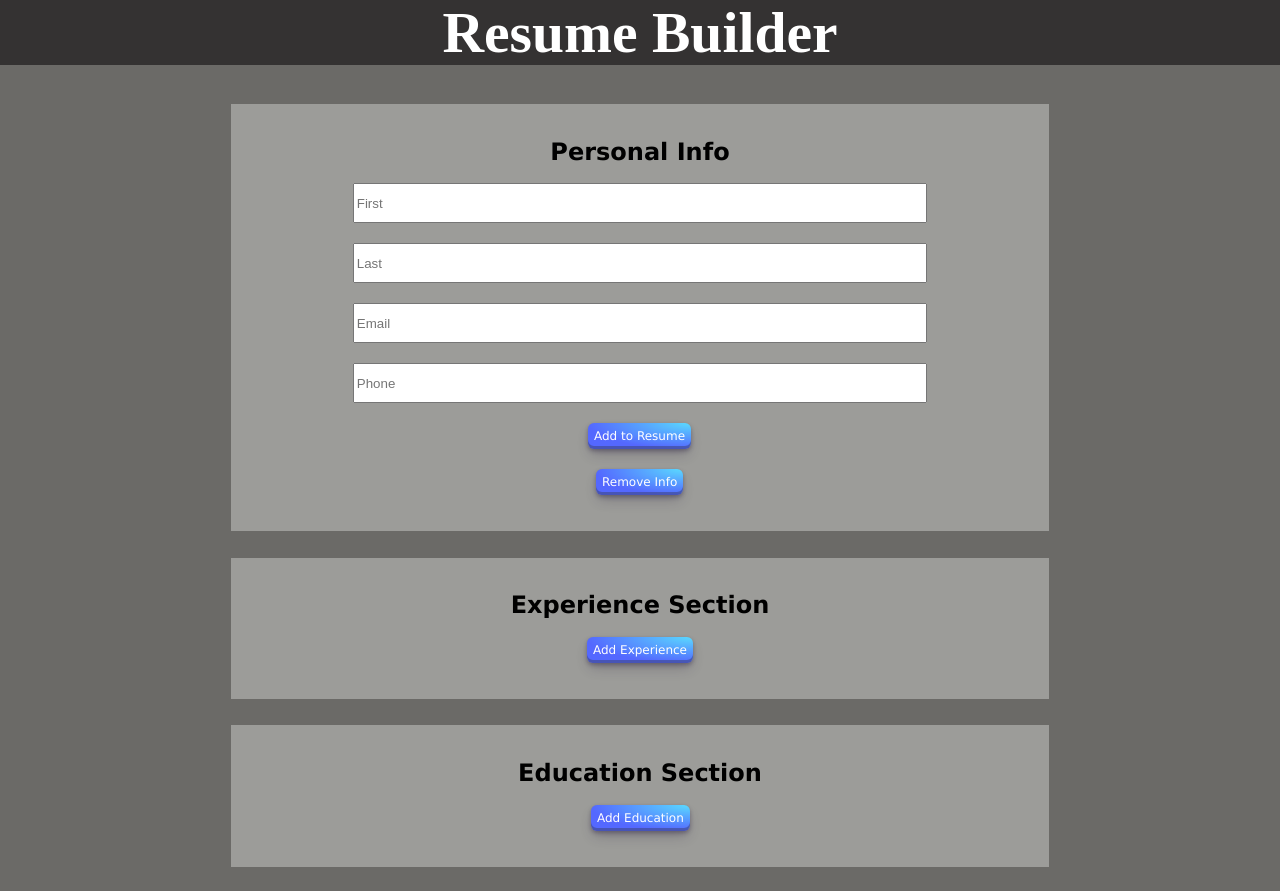
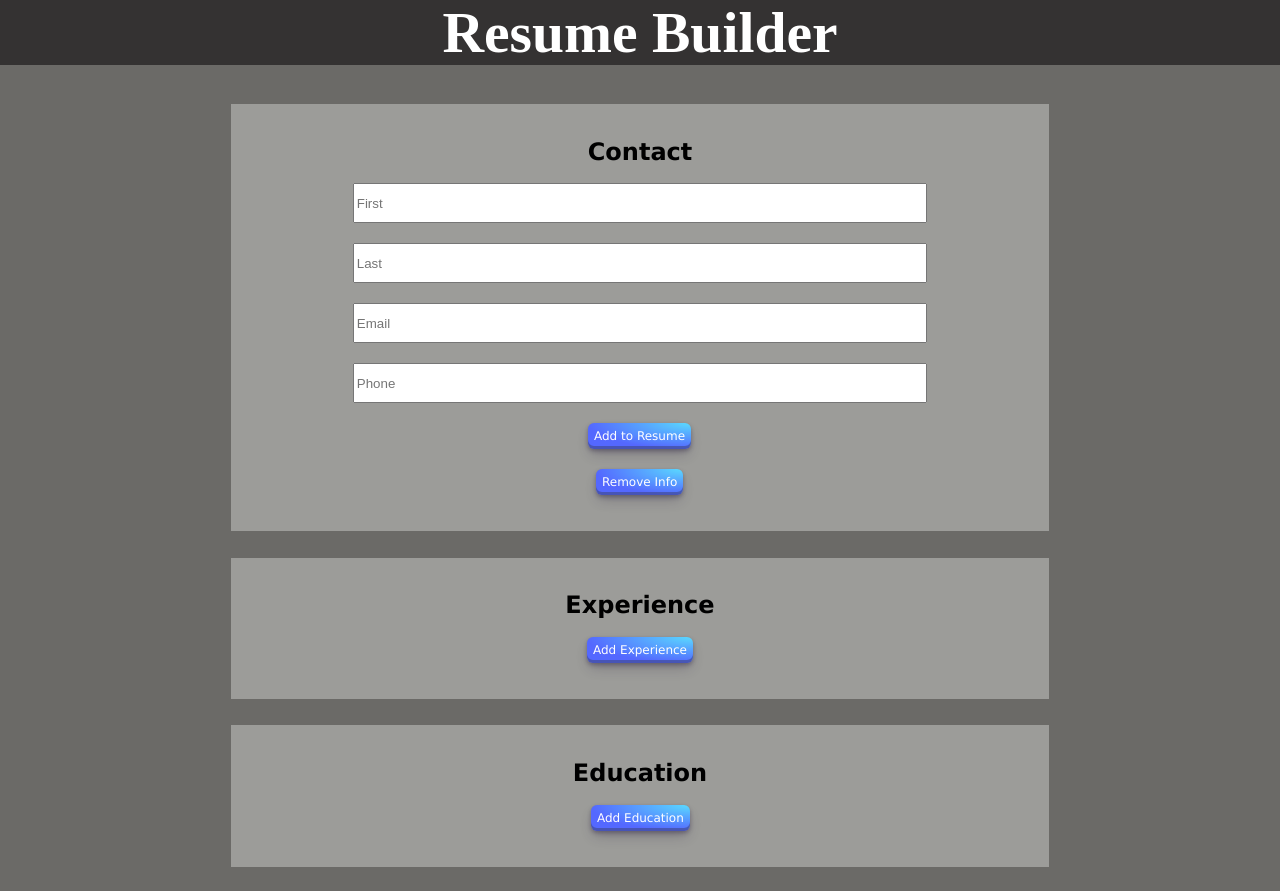
Before and after one commit to devingdaniels/resume_generator, a React (Create React App) app: page / in a window 1280 px wide. Shown: the top 891 px of the page. Built offline with nearby package versions, Linux system fonts and the light colour scheme.

Commit message:
Minor bug fix

```diff
--- a/src/components/Education.js
+++ b/src/components/Education.js
@@ -68,7 +68,7 @@ class Education extends Component {
   render() {
 return (
       <div className='enterDataComponent'>
-        <h2>Education Section</h2>
+        <h2>Education</h2>
         {this.state.formComponents.map((form) => {
           return <div key={form.props.id}> {form} </div>
         })}
--- a/src/components/Experience.js
+++ b/src/components/Experience.js
@@ -68,7 +68,7 @@ class Experience extends Component {
   render() {
 return (
       <div className='enterDataComponent'>
-        <h2>Experience Section</h2>
+        <h2>Experience</h2>
         {this.state.formComponents.map((form) => {
           return <div key={form.props.id}> {form} </div>
         })}
--- a/src/components/ExperienceForm.js
+++ b/src/components/ExperienceForm.js
@@ -58,9 +58,7 @@ class ExperienceForm extends Component {
 
     return (
       <div>
-        <h1>Experience</h1>
         <form onSubmit={this.handleSubmit}>
-
           <input
             type="text"
             id='position'
--- a/src/components/Personal.js
+++ b/src/components/Personal.js
@@ -63,7 +63,7 @@ export class Personal extends Component {
     // Return the component
     return (
         <div className='enterDataComponent'>
-            <h2>Personal Info</h2>
+            <h2>Contact</h2>
             <form onSubmit={this.onSubmit}>
 
                 <input
--- a/src/components/resume/ResumePage.js
+++ b/src/components/resume/ResumePage.js
@@ -14,8 +14,8 @@ class Resume extends Component {
         return (
             <section className='resumePage'>
                 <ResumePersonal personal={this.props.personal}></ResumePersonal>
+                <ResumeExperience experience={ this.props.experience}></ResumeExperience>
                 <ResumeEducation education={ this.props.education} ></ResumeEducation>
-                <ResumeExperience experience={ this.props.experience}></ResumeExperience>
             </section>
     )
   }
--- a/src/components/resume/resume_personal.js
+++ b/src/components/resume/resume_personal.js
@@ -8,12 +8,12 @@ class ResumePersonal extends Component {
       const { fName, lName, email, phone } = this.props.personal
     return (
         <section>
-            <h2>Personal Info</h2>
-            <ul className='personalInfo'>
+            <h2>Contact</h2>
+            <div className='personalInfo'>
                 <p><b>{fName} {lName}</b></p>
                 <p><b>{email}</b></p>
                 <p><b>{phone}</b></p>
-            </ul>
+            </div>
         </section>
     )
   }
```
Also changed, not shown: package.json (+7 -1 lines), 1 other file (tests, documents, lock files or other folders).
